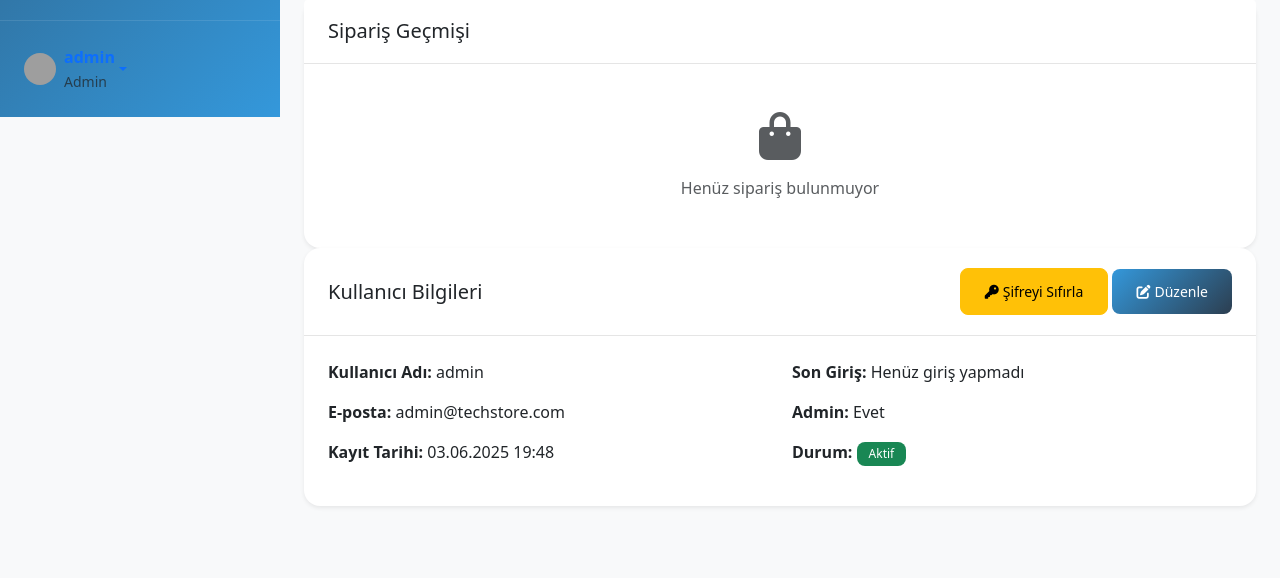
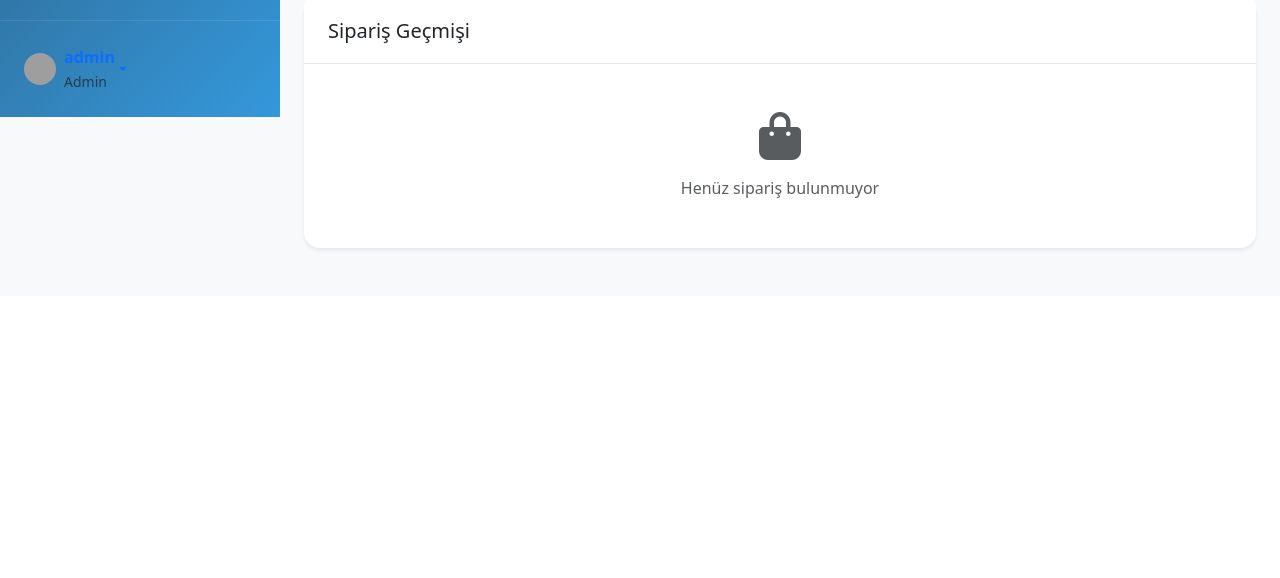
Before and after one commit to eemirmutlu/e-commerce-template, a Flask app: page /admin/users/1 in a window 1280 px wide. Shown: the part 683-1261 px from the top of the page. After the commit the page ends 934 px from the top, so only its background shows below. Run offline with Flask 3, Linux system fonts and the light colour scheme; a user stored in the database is signed in; data comes from the database, SQL or seed files in the repository; data that the repository does not hold is empty; some libraries are stand-ins or nearby versions; grey boxes are pictures that could not be loaded.

Commit message:
Remove user details section from admin panel template to streamline the interface and focus on essential functionalities.

```diff
--- a/app/templates/admin/user_details.html
+++ b/app/templates/admin/user_details.html
@@ -425,41 +425,6 @@
             </div>
         </div>
     </div>
-
-    <!-- Kullanıcı Bilgileri -->
-    <div class="card mb-4">
-        <div class="card-header d-flex justify-content-between align-items-center">
-            <h5 class="mb-0">Kullanıcı Bilgileri</h5>
-            <div>
-                <form action="{{ url_for('admin.reset_user_password', user_id=user.id) }}" method="POST" class="d-inline" onsubmit="return confirm('Kullanıcının şifresini sıfırlamak istediğinizden emin misiniz?');">
-                    <button type="submit" class="btn btn-warning btn-sm">
-                        <i class="fas fa-key me-1"></i>Şifreyi Sıfırla
-                    </button>
-                </form>
-                <a href="{{ url_for('admin.edit_user', user_id=user.id) }}" class="btn btn-primary btn-sm">
-                    <i class="fas fa-edit me-1"></i>Düzenle
-                </a>
-            </div>
-        </div>
-        <div class="card-body">
-            <div class="row">
-                <div class="col-md-6">
-                    <p><strong>Kullanıcı Adı:</strong> {{ user.username }}</p>
-                    <p><strong>E-posta:</strong> {{ user.email }}</p>
-                    <p><strong>Kayıt Tarihi:</strong> {{ user.created_at.strftime('%d.%m.%Y %H:%M') }}</p>
-                </div>
-                <div class="col-md-6">
-                    <p><strong>Son Giriş:</strong> {{ user.last_login.strftime('%d.%m.%Y %H:%M') if user.last_login else 'Henüz giriş yapmadı' }}</p>
-                    <p><strong>Admin:</strong> {{ 'Evet' if user.is_admin else 'Hayır' }}</p>
-                    <p><strong>Durum:</strong>
-                        <span class="badge bg-{{ 'success' if user.is_active else 'danger' }}">
-                            {{ 'Aktif' if user.is_active else 'Pasif' }}
-                        </span>
-                    </p>
-                </div>
-            </div>
-        </div>
-    </div>
 </div>
 
 <!-- Kullanıcı Düzenleme Modal -->
```
